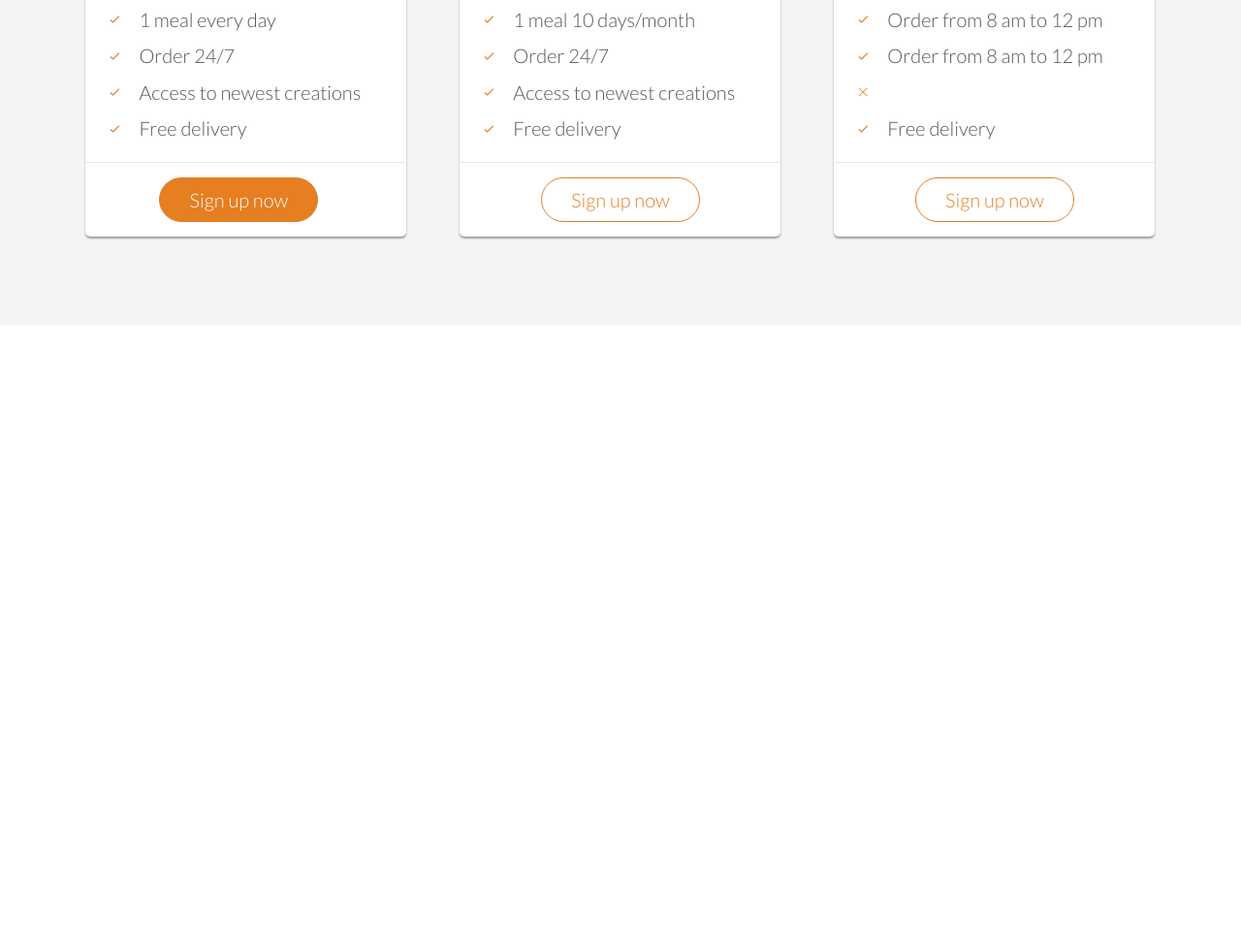
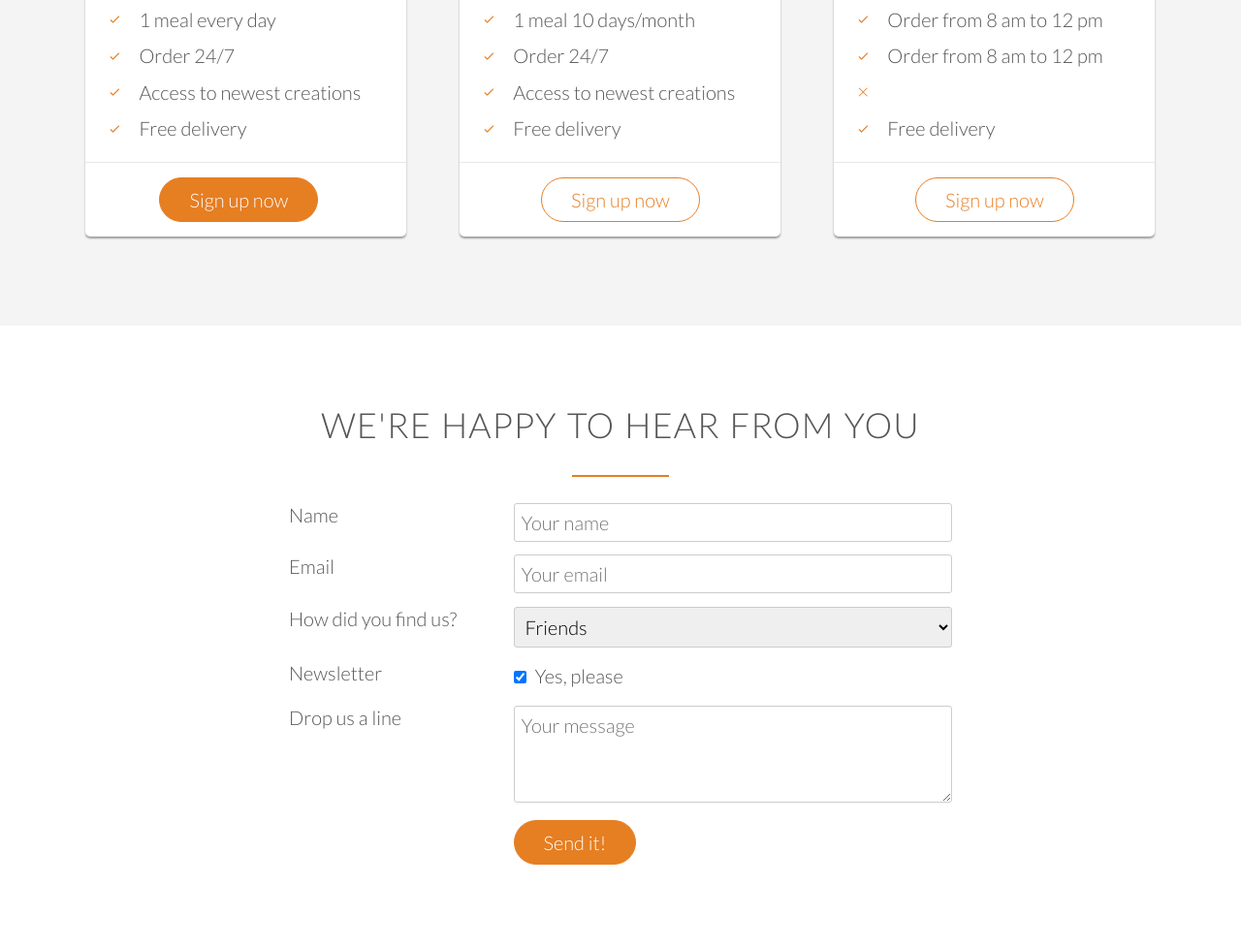
Before and after one commit to aaqib29292/Omnifood, a plain HTML site: page index.html in a window 1280 px wide. Shown: the part 4275-5254 px from the top of the page at 97% size. Before the commit the page ends 4611 px from the top, so only its background shows below. Drawn offline with Linux system fonts and the light colour scheme; files whose address does not match are found by name.

Commit message:
completed contact section

```diff
--- a/index.html
+++ b/index.html
@@ -307,11 +307,83 @@
       </div>
     </section>
 
+    <section class="section-form">
+      <div class="row">
+        <h2>We're happy to hear from you</h2>
+      </div>
+      <div class="row">
+        <form action="#" method="post" class="contact-form">
+          <div class="row">
+            <div class="col span-1-of-3">
+              <label for="name">Name</label>
+            </div>
+            <div class="col span-2-of-3">
+              <input type="text" name="name" placeholder="Your name" id="name" required>
+            </div>
+          </div>
+          <div class="row">
+            <div class="col span-1-of-3">
+              <label for="email">Email</label>
+            </div>
+            <div class="col span-2-of-3">
+              <input type="email" name="email" placeholder="Your email" id="email" required>
+            </div>
+          </div>
+          <div class="row">
+            <div class="col span-1-of-3">
+              <label for="find-us">How did you find us?</label>
+            </div>
+            <div class="col span-2-of-3">
+              <select id="find-us" name="find-us">
+                <option value="friends" selected>Friends</option>
+                <option value="Search">Search Engine</option>
+                <option value="ad">Advertisement</option>
+                <option value="other">Other</option>
+              </select>
+            </div>
+          </div>
+          <div class="row">
+            <div class="col span-1-of-3">
+              <label for="news">Newsletter</label>
+            </div>
+            <div class="col span-2-of-3">
+              <input type="checkbox" name="news" id="news" checked> Yes, please
+            </div>
+          </div>
+          <div class="row">
+            <div class="col span-1-of-3">
+              <label for="message">Drop us a line</label>
+            </div>
+            <div class="col span-2-of-3">
+              <textarea name="message" placeholder="Your message"></textarea>
+            </div>
+          </div>
+          <div class="row">
+            <div class="col span-1-of-3">
+              <label for="submit">&nbsp;</label>
+            </div>
+            <div class="col span-2-of-3">
+              <input type="submit" name="submit" value="Send it!">
+            </div>
+          </div>
+        </form>
+      </div>
+    </section>
+
 </body>
 </html>
 
 <!--
 
+Section 7: Contact form
+Title:
+
+Fields to include:
+Name
+Email
+How did you find us?
+Newsletter
+Drop us a line
 
 
  -->
--- a/resources/css/styles.css
+++ b/resources/css/styles.css
@@ -142,7 +142,8 @@ a:active {
 
 /* ---------BUTTON---------*/
 .btn:link,
-.btn:visited {
+.btn:visited,
+input[type=submit] {
   display: inline-block;
   padding: 10px 30px;
   font-weight: 300;
@@ -152,7 +153,8 @@ a:active {
 }
 
 .btn-full:link,
-.btn-full:visited {
+.btn-full:visited,
+input[type=submit] {
   background-color: #e67e22;
   border: 1px solid #e67e22;
   color: #fff;
@@ -166,7 +168,9 @@ a:active {
 }
 
 .btn:hover,
-.btn:active {
+.btn:active,
+input[type=submit]:hover,
+input[type=submit]:active {
   background-color: #cf6d17;
 }
 
@@ -448,3 +452,34 @@ cite img {
 .plan-box ul li {
   padding: 5px 0;
 }
+
+/* --------------------------------------- */
+/* FORM */
+/* --------------------------------------- */
+
+.contact-form {
+  width: 60%;
+  margin: 0 auto;
+}
+
+input[type=text],
+input[type=email],
+select,
+textarea {
+  width: 100%;
+  padding: 7px;
+  border-radius: 3px;
+  border: 1px solid #ccc;
+}
+
+textarea {
+  height: 100px;
+}
+
+input[type=checkbox] {
+  margin: 10px 5px 10px 0;
+}
+
+*:focus {
+  outline: none;
+}
```
